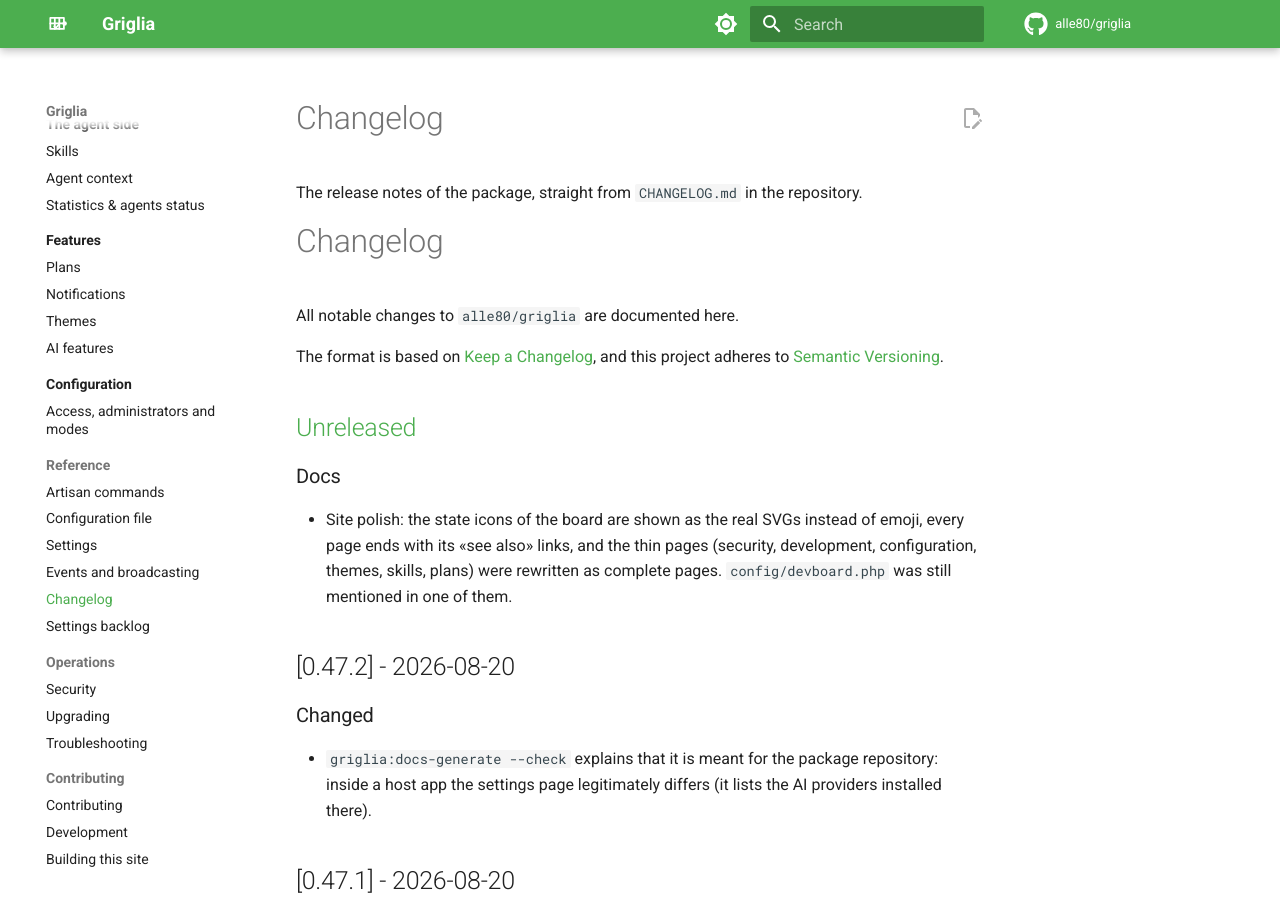
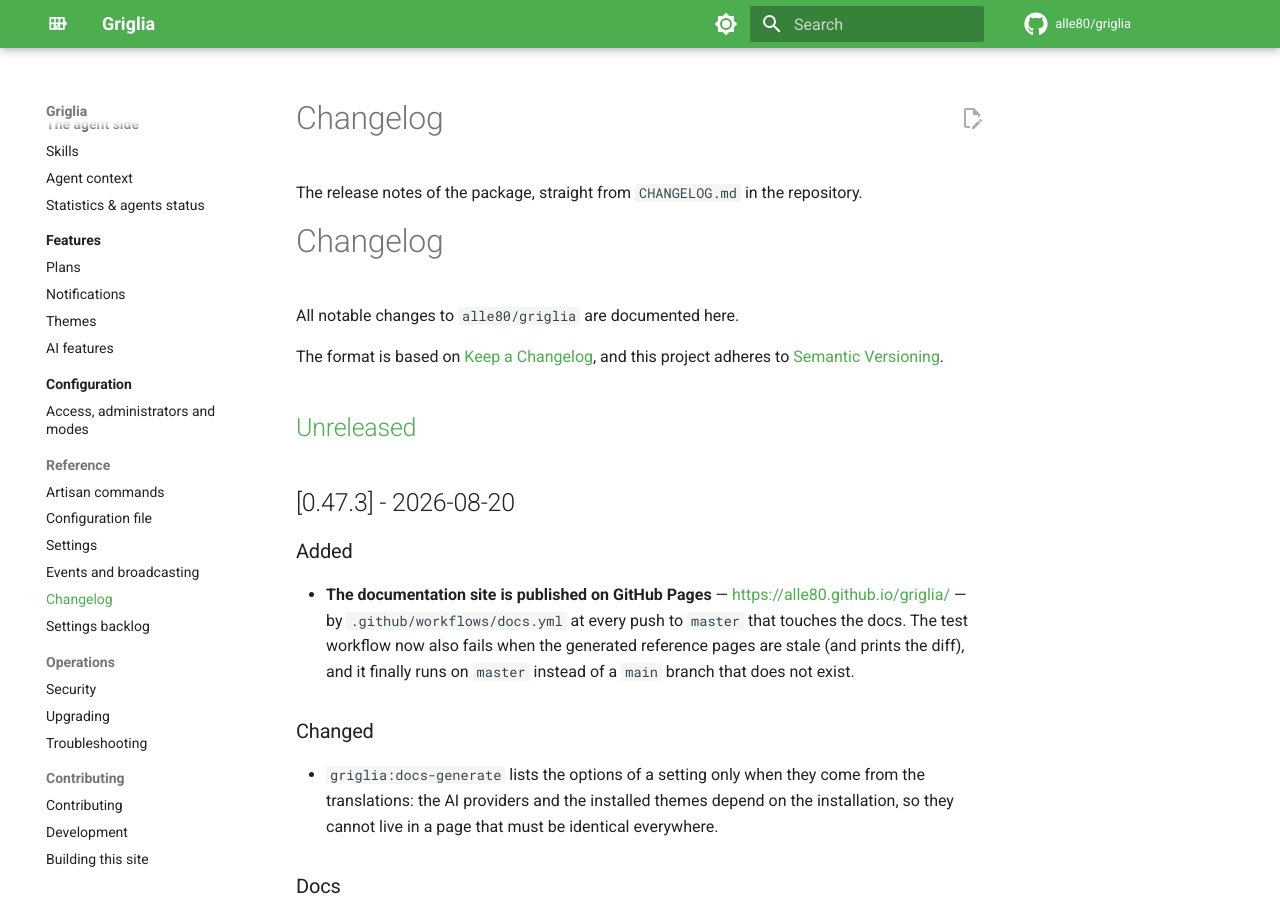
Before and after one commit to alle80/agent-devboard, an MkDocs documentation site: the page built from docs/reference/changelog.md, in a window 1280 px wide and 900 px high. Built offline with MkDocs 1.6.1 and Material for MkDocs 9.7.7, drawn with Linux system fonts in a browser that asks for light colours; comment, search, counter and statistics services are not loaded.

Commit message:
docs: link al sito pubblicato

```diff
--- a/CHANGELOG.md
+++ b/CHANGELOG.md
@@ -6,6 +6,19 @@ The format is based on [Keep a Changelog](https://keepachangelog.com/en/1.1.0/),
 and this project adheres to [Semantic Versioning](https://semver.org/spec/v2.0.0.html).
 
 ## [Unreleased]
+
+## [0.47.3] - 2026-08-20
+
+### Added
+- **The documentation site is published on GitHub Pages** — <https://alle80.github.io/griglia/> — by
+  `.github/workflows/docs.yml` at every push to `master` that touches the docs. The test workflow now also
+  fails when the generated reference pages are stale (and prints the diff), and it finally runs on `master`
+  instead of a `main` branch that does not exist.
+
+### Changed
+- `griglia:docs-generate` lists the options of a setting only when they come from the translations: the AI
+  providers and the installed themes depend on the installation, so they cannot live in a page that must be
+  identical everywhere.
 
 ### Docs
 - Site polish: the state icons of the board are shown as the real SVGs instead of emoji, every page ends
```
Also changed, not shown: README.md (+2 -1 lines), docs/index.md (+1 -1 lines).
